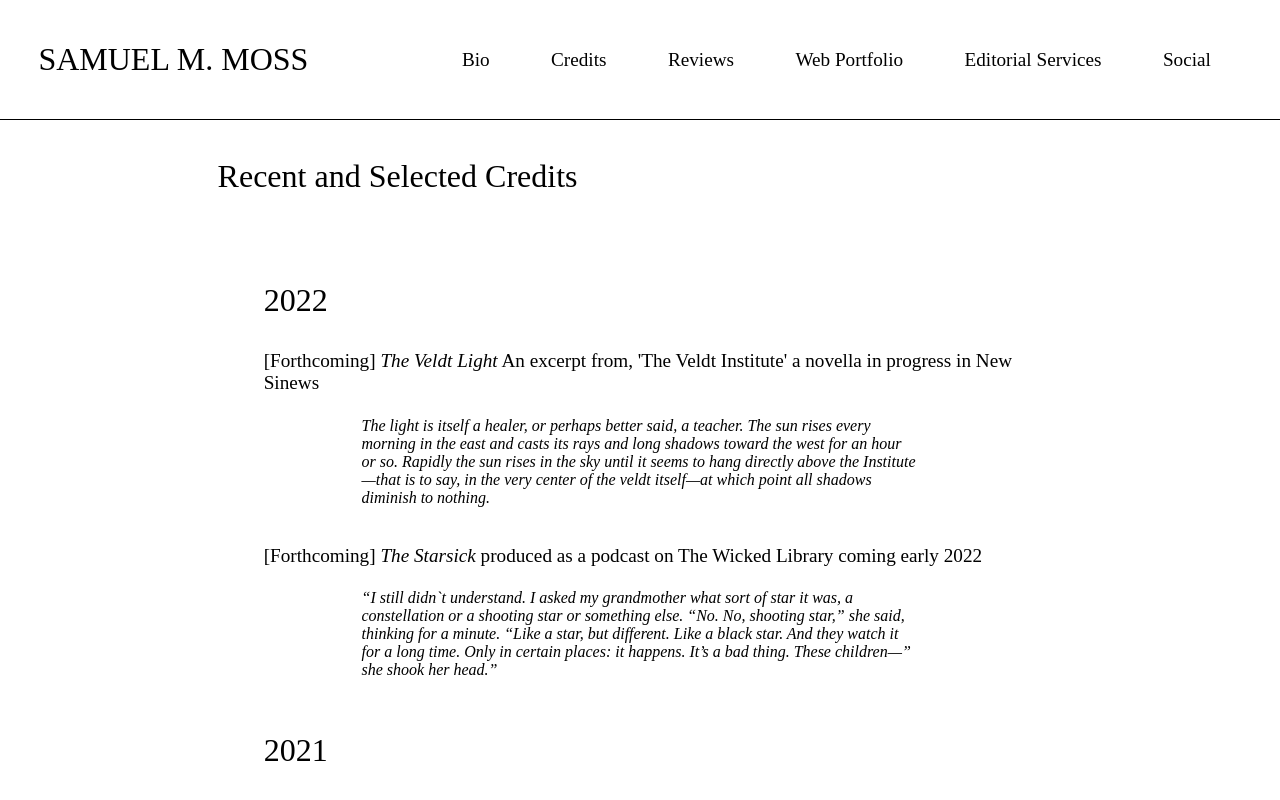
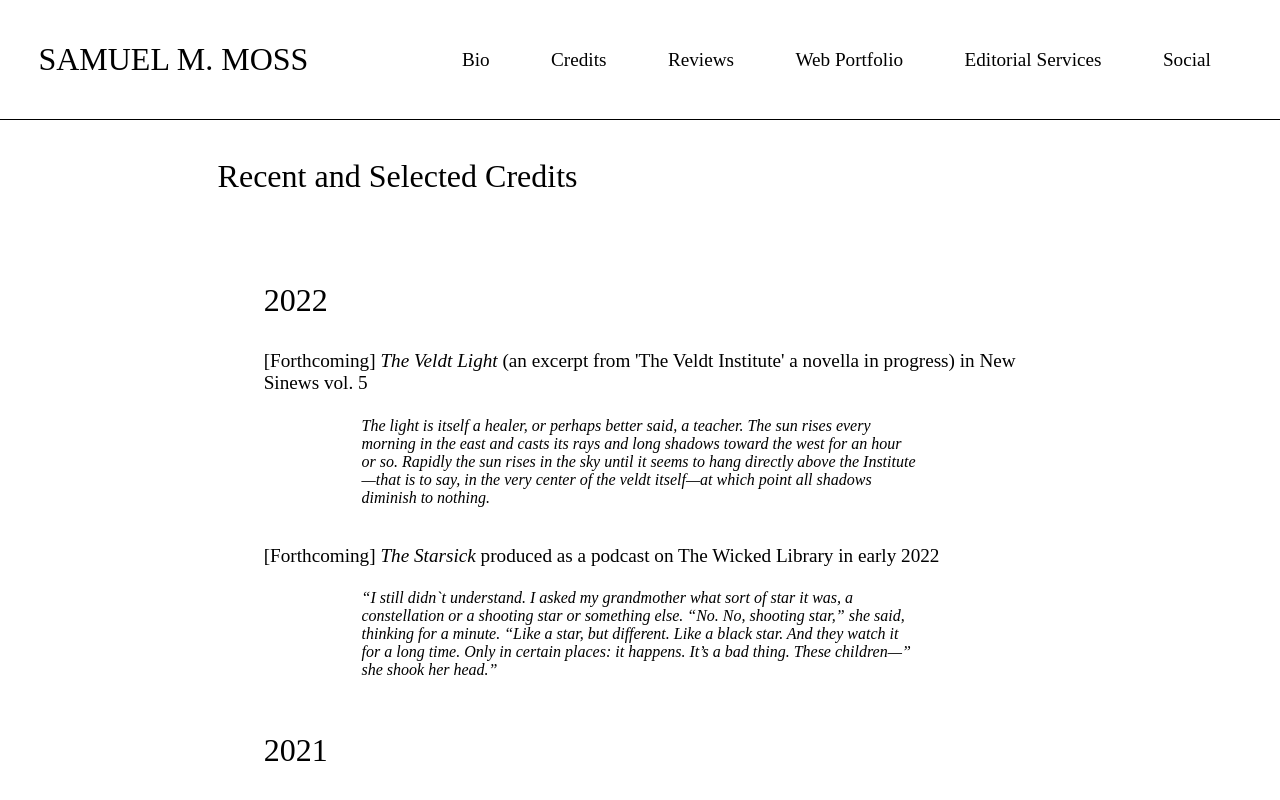
Before and after one commit to perfidiousscript/home_page, a Next.js app: page /credits in a window 1280 px wide. Shown: the top 800 px of the page. Built offline with nearby package versions, Linux system fonts and the light colour scheme.

Commit message:
small changes to forthcoming credits

```diff
--- a/public/credits.js
+++ b/public/credits.js
@@ -9,7 +9,7 @@ export const credits = [
     title: [
       "[Forthcoming] ",
       <i>The Veldt Light</i>,
-      " An excerpt from, 'The Veldt Institute' a novella in progress in New Sinews",
+      " (an excerpt from 'The Veldt Institute' a novella in progress) in New Sinews vol. 5",
     ],
     quote:
       "The light is itself a healer, or perhaps better said, a teacher. The sun rises every morning in the east and casts its rays and long shadows toward the west for an hour or so. Rapidly the sun rises in the sky until it seems to hang directly above the Institute—that is to say, in the very center of the veldt itself—at which point all shadows diminish to nothing.",
@@ -18,7 +18,7 @@ export const credits = [
     title: [
       "[Forthcoming]",
       <i> The Starsick </i>,
-      "produced as a podcast on The Wicked Library coming early 2022",
+      "produced as a podcast on The Wicked Library in early 2022",
     ],
     quote:
       "“I still didn`t understand. I asked my grandmother what sort of star it was, a constellation or a shooting star or something else. “No. No, shooting star,” she said, thinking for a minute. “Like a star, but different. Like a black star. And they watch it for a long time. Only in certain places: it happens. It’s a bad thing. These children—” she shook her head.”",
```
